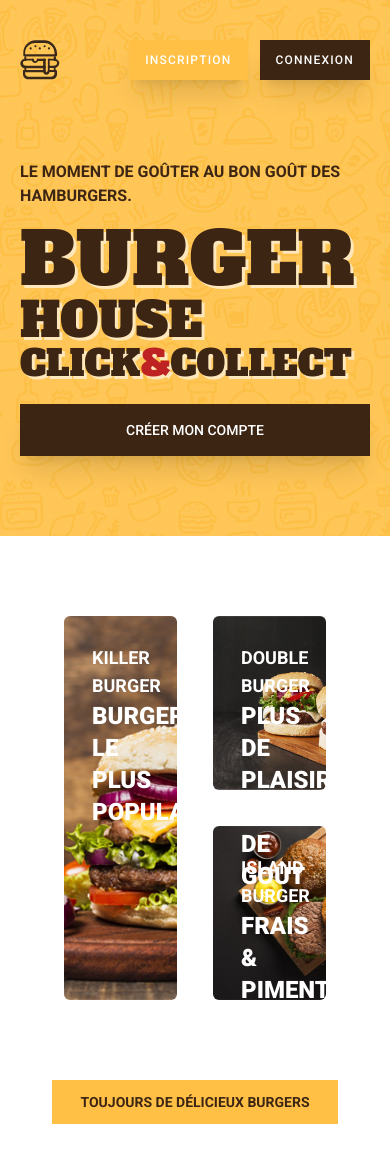
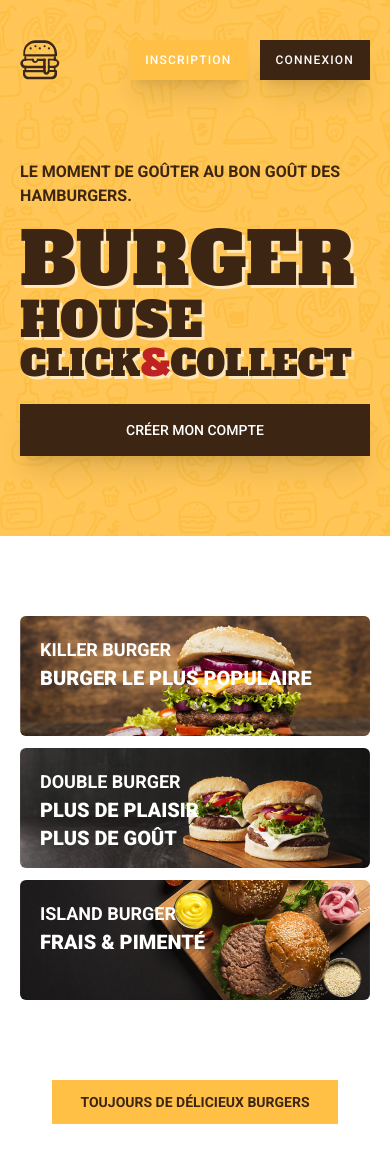
Before and after one commit to AurelienHouse/Veggie-House, a React (Vite) app: page / in a window 390 px wide. Shown: the top 1165 px of the page. Built offline with nearby package versions, Linux system fonts and the light colour scheme.

Commit message:
🎨 LP: Responsive LastProducts

```diff
--- a/src/components/marketing/pageSections/LastProducts.jsx
+++ b/src/components/marketing/pageSections/LastProducts.jsx
@@ -6,8 +6,8 @@ import Image3 from "../../../medias/images/products/LastProducts-3.jpg";
 export default function LastProducts() {
   return (
     <Container>
-      <div className="grid grid-rows-2 grid-cols-2 gap-x-9 gap-y-9 w-full h-96 px-11 my-20 text-white uppercase">
-        <div className="relative bg-yellow-primary row-span-2 h-full rounded-md p-7">
+      <div className="grid grid-rows-3 lg:grid-rows-2 lg:grid-cols-2  gap-3 lg:gap-9 w-full h-96 lg:px-11 my-20 text-white uppercase">
+        <div className="relative bg-primary lg:row-span-2 h-full rounded-md p-5 lg:p-7">
           <img
             src={Image1}
             alt="un delicieux hamburger exposé sur une planche en bois"
@@ -15,12 +15,12 @@ export default function LastProducts() {
           />
           <div className="z-10 relative">
             <span className="block font-bold text-lg">Killer Burger</span>
-            <span className="text-2xl font-black">
+            <span className="text-xl lg:text-2xl font-black">
               Burger le plus populaire
             </span>
           </div>
         </div>
-        <div className="relative bg-yellow-primary h-full rounded-md p-7">
+        <div className="relative bg-yellow-primary h-full rounded-md p-5 lg:p-7">
           <img
             src={Image2}
             alt="deux delicieux hamburgers exposés sur une planche en bois"
@@ -28,11 +28,11 @@ export default function LastProducts() {
           />
           <div className="z-10 relative">
             <span className="block font-bold text-lg">Double Burger</span>
-            <span className="block text-2xl font-black">plus de plaisir</span>
-            <span className="text-2xl font-black">plus de goût</span>
+            <span className="block text-xl lg:text-2xl font-black">plus de plaisir</span>
+            <span className="text-xl lg:text-2xl font-black">plus de goût</span>
           </div>
         </div>
-        <div className="relative bg-yellow-primary h-full rounded-md p-7">
+        <div className="relative bg-yellow-primary h-full rounded-md p-5 lg:p-7">
           <img
             src={Image3}
             alt="deux delicieux hamburger exposés sur une planche en bois vu de haut"
@@ -40,7 +40,7 @@ export default function LastProducts() {
           />
           <div className="z-10 relative">
             <span className="block font-bold text-lg">Island Burger</span>
-            <span className="text-2xl font-black">frais & pimenté</span>
+            <span className="text-xl lg:text-2xl font-black">frais & pimenté</span>
           </div>
         </div>
       </div>
```
